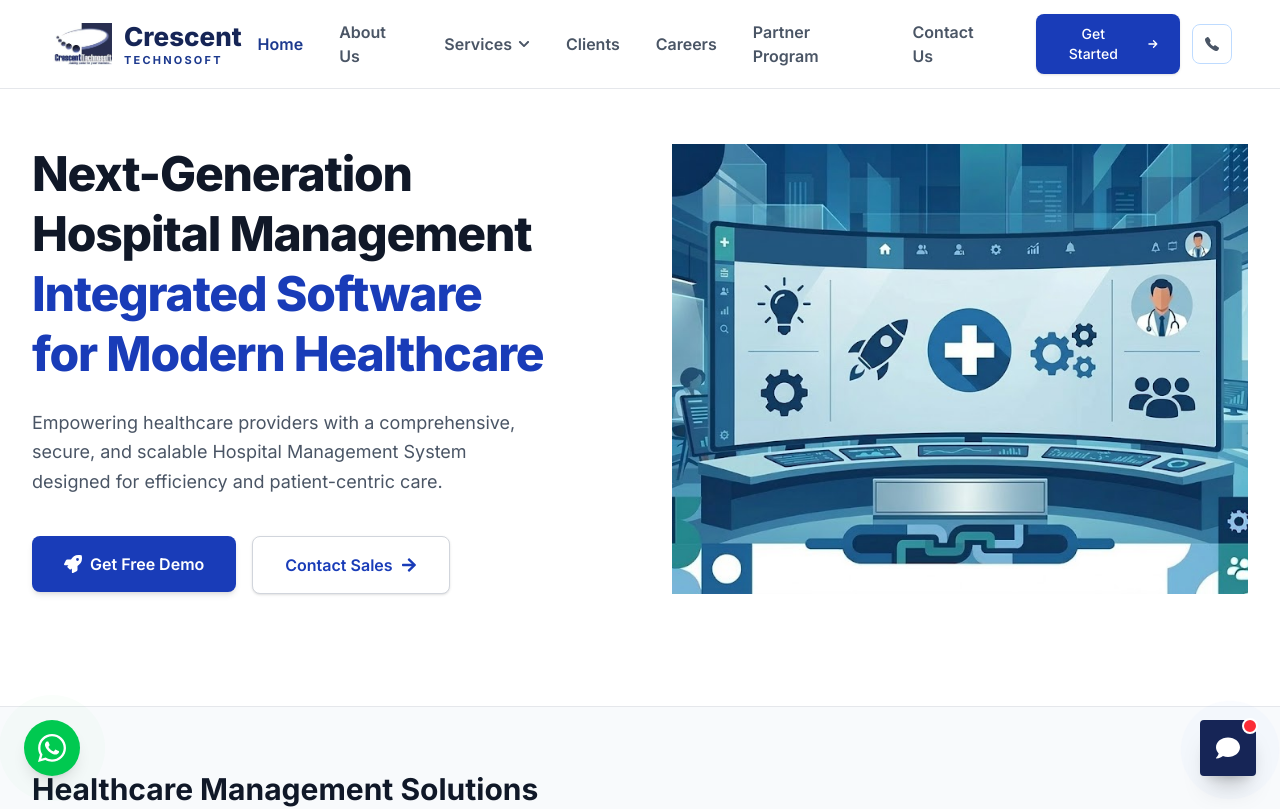
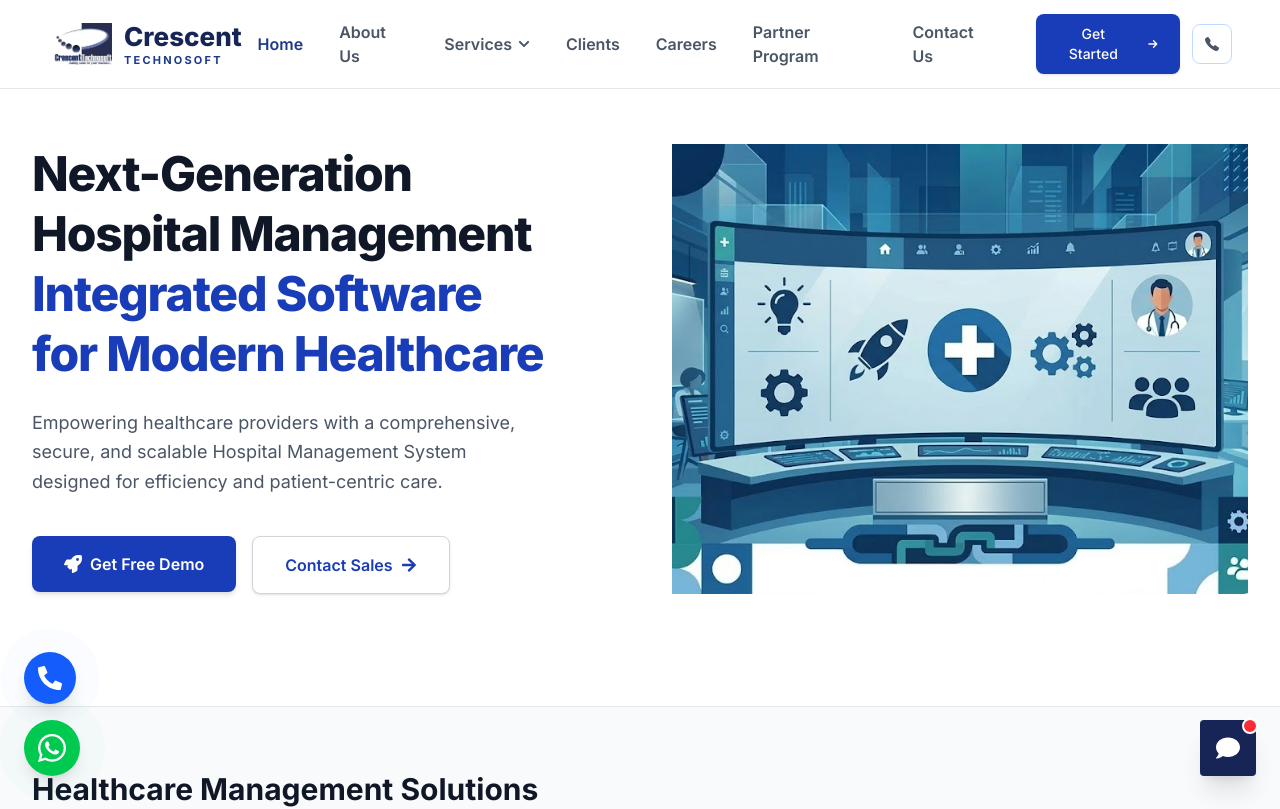
Before and after one commit to ATOS-projects/Cresent-technosoft, a Next.js app in the folder crescent-website/: page / in a window 1280 px wide. Shown: the top 809 px of the page. Built offline with nearby package versions, Linux system fonts and the light colour scheme.

Commit message:
Update CallButton.tsx

```diff
--- a/crescent-website/components/ui/CallButton.tsx
+++ b/crescent-website/components/ui/CallButton.tsx
@@ -4,17 +4,17 @@ export default function CallButton() {
     return (
         <a
             href="tel:+919944992460"
-            className="fixed bottom-6 right-6 z-50 p-3.5 bg-blue-600 text-white rounded-full shadow-lg hover:bg-blue-700 hover:scale-110 hover:shadow-xl transition-all duration-300 group flex items-center justify-center animate-bounce-slow"
+            className="fixed bottom-24 left-6 z-40 p-3.5 bg-blue-600 text-white rounded-full shadow-lg hover:bg-blue-700 hover:scale-110 hover:shadow-xl transition-all duration-300 group flex items-center justify-center animate-bounce-slow"
             aria-label="Call us"
         >
             <div className="absolute inset-0 bg-blue-600 rounded-full animate-ping opacity-20 group-hover:opacity-40"></div>
             <FaPhoneAlt className="w-6 h-6 relative z-10" />
 
             {/* Tooltip on hover */}
-            <div className="absolute right-full mr-4 px-3 py-2 bg-white text-gray-800 text-sm font-semibold rounded-lg shadow-lg border border-gray-100 opacity-0 invisible group-hover:opacity-100 group-hover:visible transition-all duration-300 whitespace-nowrap hidden md:block">
+            <div className="absolute left-full ml-4 px-3 py-2 bg-white text-gray-800 text-sm font-semibold rounded-lg shadow-lg border border-gray-100 opacity-0 invisible group-hover:opacity-100 group-hover:visible transition-all duration-300 whitespace-nowrap hidden md:block">
                 Call Us
                 {/* Tooltip Arrow */}
-                <div className="absolute top-1/2 -right-2 -translate-y-1/2 border-y-8 border-y-transparent border-l-8 border-l-white drop-shadow-sm"></div>
+                <div className="absolute top-1/2 -left-2 -translate-y-1/2 border-y-8 border-y-transparent border-r-8 border-r-white drop-shadow-sm"></div>
             </div>
         </a>
     );
```
